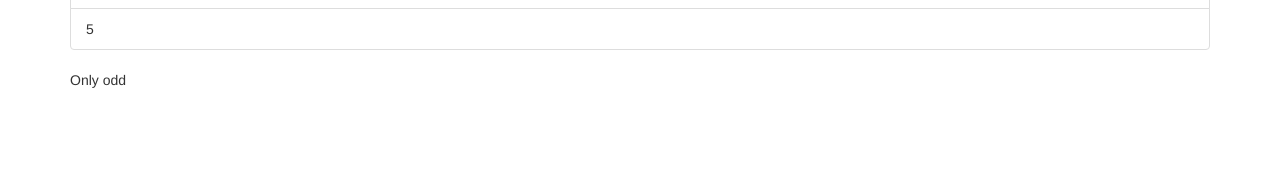
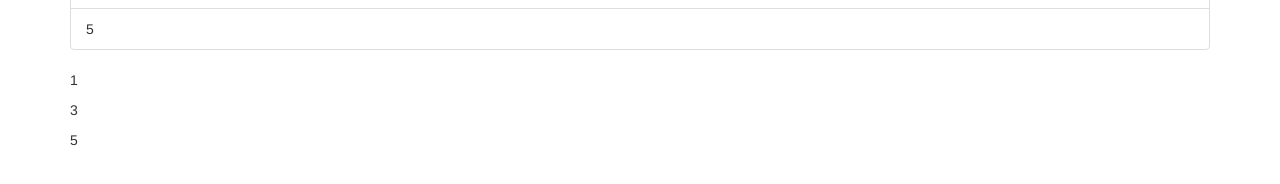
Before and after one commit to manoj1995madushanka/angular-directive, an Angular app: page / in a window 1280 px wide. Both pictures are taken after a click on the button "Only show odd numbers". Shown: the part 240-424 px from the top of the page. Built offline with nearby package versions, Linux system fonts and the light colour scheme.

Commit message:
ngif directive

```diff
--- a/src/app/app.component.html
+++ b/src/app/app.component.html
@@ -12,7 +12,10 @@
         </li>
       </ul>
       <ng-template [ngIf]="onlyOdd">
-        <p>Only odd</p>
+        <p *ngFor="let odd of oddNumbers">{{odd}}</p>
+      </ng-template>
+      <ng-template [ngIf]="!onlyOdd">
+        <p *ngFor="let even of evenNumbers">{{even}}</p>
       </ng-template>
     </div>
   </div>
--- a/src/app/app.component.ts
+++ b/src/app/app.component.ts
@@ -1,4 +1,4 @@
-import { Component } from '@angular/core';
+import {Component} from '@angular/core';
 
 @Component({
   selector: 'app-root',
@@ -7,5 +7,7 @@ import { Component } from '@angular/core';
 })
 export class AppComponent {
   numbers = [1, 2, 3, 4, 5];
+  oddNumbers = [1, 3, 5];
+  evenNumbers = [2, 4, 6];
   onlyOdd = false;
 }
```
